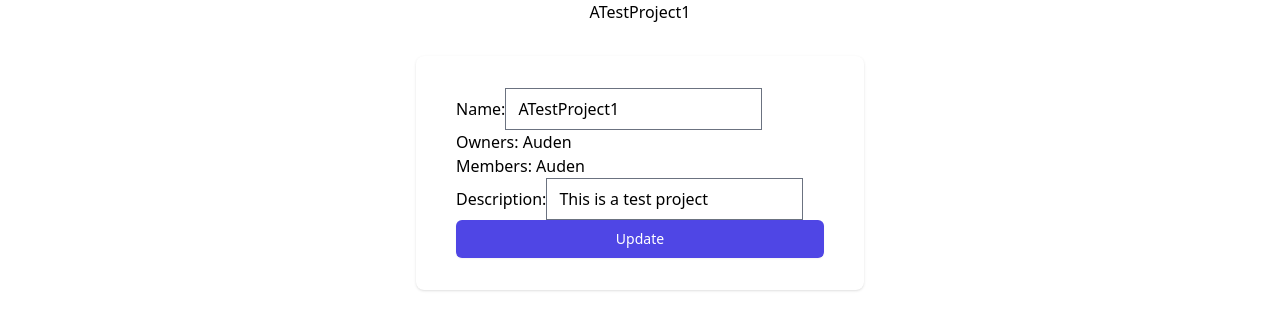
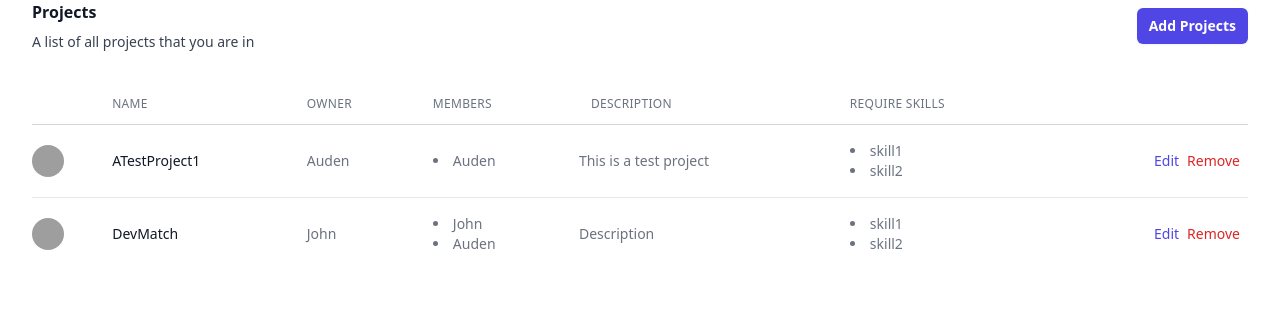
Before and after one commit to BobbyHealy/DevMatch, a Next.js app in the folder Frontend/: page /manageProject in a window 1280 px wide. Shown: the top 330 px of the page. Built offline with nearby package versions, Linux system fonts and the light colour scheme; no server answers; grey boxes are pictures that could not be loaded.

Commit message:
Changed manage project UI

```diff
--- a/Frontend/pages/manageProject.js
+++ b/Frontend/pages/manageProject.js
@@ -3,79 +3,135 @@ import Input from "../components/Input";
 // import {Routes, Route, useNavigate} from 'react-router-dom';
 
 
-
 const projectObj = {
   id: 1,
+  name: 'ATestProject1',
   owner: 'Auden',
-  name: 'ATestProject1',
-  members:['Auden'],
+  members:['Auden',],
+  skills:['skill1','skill2'],
   description:"This is a test project",
-  imageUrl:
+  avatar:
     'https://cdn-icons-png.flaticon.com/512/1087/1087815.png'
 }
+const projectObj2= {
+    id:2,
+    name: 'DevMatch',
+    owner: 'John',
+    members: ['John','Auden'],
+    skills:['skill1','skill2'],
+    description: "Description",
+    avatar:'https://logopond.com/avatar/257420/logopond.png',
+}
+const projets = [
+    projectObj,projectObj2
+    // More people...
+  ]
 
 function manageProject() {
-    // const navigate = useNavigate();
-    const [project, setProject] = useState(projectObj);
-    {/*ToDO: fetch project */};
-
-    const handleInput = (e) => {
-      console.log(e.target.name, " : ", e.target.value);
-      setProject({ ...project, [e.target.name]: e.target.value });
-    };
-
-    const handleSubmit = async (e) => {
-      e.preventDefault();
-      {/*update database */}
-    };
-    const routeChange = () =>{
-        let path = `/account/profile`;
-        navigate(path);
-      }
-
     return (
-    <div className="relative">
-        <div className="fixed top-0 left-0 right-0 h-full bg-white">
-        <h1 className="text-center">{project.name}</h1>
-            <div className="mt-8 sm:mx-auto sm:w-full sm:max-w-md scroll-smooth">
-                <div className='bg-white py-8 px-4 shadow sm:rounded-lg sm:px-10'>
-                    <form onSubmit={handleSubmit}>
-                        Name:
-                    <Input
-                        name="name"
-                        type="text"
-                        value={project.name}
-                        placeholder={"Project name"}
-                        handleInput={handleInput}
-                    />
-                    <br />
-                    Owners: {project.owner}
-                    <br/>
-                    Members: {project.members}
-                    <br />
-                    Description:
-                    <Input
-                        name="description"
-                        type="text"
-                        value={project.description}
-                        placeholder={"Discription"}
-                        handleInput={handleInput}
-                    />
-
-                    <div>
+        <div className="px-4 sm:px-6 lg:px-8">
+        <div className="sm:flex sm:items-center">
+            <div className="sm:flex-auto">
+            <h1 className="text-base font-semibold leading-6 text-gray-900">Projects</h1>
+            <p className="mt-2 text-sm text-gray-700">
+                A list of all projects that you are in
+            </p>
+            </div>
+            <div className="mt-4 sm:mt-0 sm:ml-16 sm:flex-none">
             <button
-                        type='submit'
-                        className='flex w-full justify-center rounded-md border border-transparent bg-indigo-600 py-2 px-4 text-sm font-medium text-white shadow-sm hover:bg-indigo-700 focus:outline-none focus:ring-2 focus:ring-indigo-500 focus:ring-offset-2'
+                type="button"
+                className="block rounded-md bg-indigo-600 py-1.5 px-3 text-center text-sm font-semibold leading-6 text-white shadow-sm hover:bg-indigo-500 focus-visible:outline focus-visible:outline-2 focus-visible:outline-offset-2 focus-visible:outline-indigo-600"
             >
-                        Update {/* TODO: Add functionality from backend*/}
+                Add Projects
             </button>
             </div>
+        </div>
+        <div className="mt-8 flow-root">
+            <div className="-my-2 -mx-4 overflow-x-auto sm:-mx-6 lg:-mx-8">
+            <div className="inline-block min-w-full py-2 align-middle sm:px-6 lg:px-8">
+                <table className="min-w-full divide-y divide-gray-300">
+                <thead>
+                    <tr>
+                    <th
+                        scope="col"
+                        className="py-3 pl-4 pr-3 text-left text-xs font-medium uppercase tracking-wide text-gray-500 sm:pl-0"
+                    >
 
-                    </form>
+                    </th>
+                    <th
+                        scope="col"
+                        className="py-3 pl-4 pr-3 text-left text-xs font-medium uppercase tracking-wide text-gray-500 sm:pl-0"
+                    >
+                        Name
+                    </th>
+                    <th
+                        scope="col"
+                        className="px-3 py-3 text-left text-xs font-medium uppercase tracking-wide text-gray-500"
+                    >
+                        Owner
+                    </th>
+                    <th
+                        scope="col"
+                        className="px-3 py-3 text-left text-xs font-medium uppercase tracking-wide text-gray-500"
+                    >
+                        Members
+                    </th>
+                    <th
+                        scope="col"
+                        className="px-3 py-3 text-left text-xs font-medium uppercase tracking-wide text-gray-500"
+                    >
+                        Description
+                    </th>
+                    <th
+                        scope="col"
+                        className="px-3 py-3 text-left text-xs font-medium uppercase tracking-wide text-gray-500"
+                    >
+                        Require Skills
+                    </th>
+                    <th scope="col" className="relative py-3 pl-3 pr-4 sm:pr-0">
+                        <span className="sr-only">leave</span>
+                        <span className="sr-only">Edit</span>
+                    </th>
+                    </tr>
+                </thead>
+                <tbody className="divide-y divide-gray-200 bg-white">
+                    {projets.map((project) => (
+                    <tr key={project.id}>
+                        <td className="whitespace-nowrap py-4 pl-4 pr-3 sm:pl-0">
+                        <img className = "bg-white h-8 w-8 rounded-full object-cover"src={project.avatar}/>
+                        </td>
+                        <td className="whitespace-nowrap py-4 pl-4 pr-3 text-sm font-medium text-gray-900 sm:pl-0">
+                        {project.name}
+                        </td>
+                        <td className="whitespace-nowrap py-4 px-3 text-sm text-gray-500">{project.owner}</td>
+                        <td className="whitespace-nowrap py-4 px-3 text-sm text-gray-500">
+                        {project.members.map((member)=>
+                        (<li key={member}>{member}</li>))}
+                        </td>
+                        <td className="whitespace-nowrap py-4 pl-4 pr-3 text-sm font-medium text-gray-500 sm:pl-0">
+                        {project.description}
+                        </td>
+                        <td className="whitespace-nowrap py-4 px-3 text-sm text-gray-500">
+                        {project.skills.map((skill)=>
+                        (<li key={skill}>{skill}</li>))}
+                        </td>
+
+                        <td className="relative whitespace-nowrap py-4 pl-3 pr-4 text-right text-sm font-medium sm:pr-0 ">
+                        <a href="#" className="text-indigo-600 hover:text-indigo-900">
+                            Edit<span className="sr-only">, {project.name}</span>
+                        </a>
+                        <a href="#" className="text-red-600 hover:text-indigo-900 p-2">
+                            Remove<span className="sr-only">, {project.name}</span>
+                        </a>
+                        </td>
+                    </tr>
+                    ))}
+                </tbody>
+                </table>
             </div>
             </div>
         </div>
         </div>
-  );
+    )
 }
 export default manageProject
```
Lines whose indentation alone changed are shown as unchanged.
